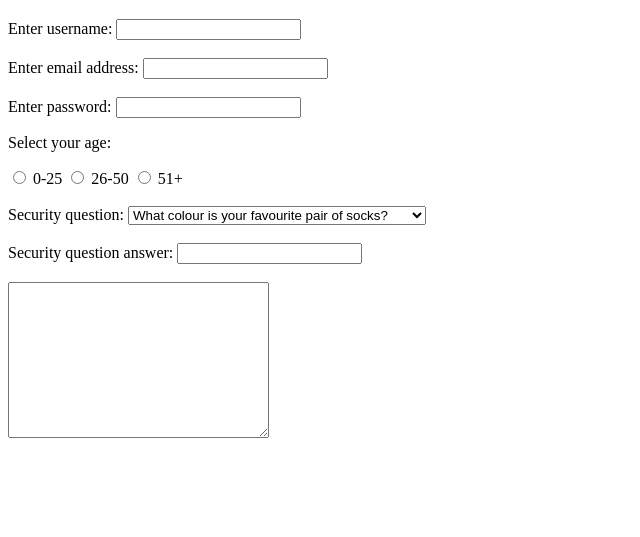
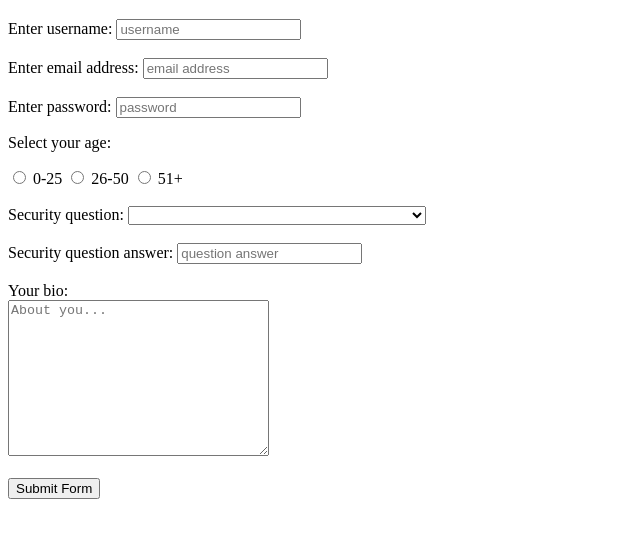
Before and after one commit to ldmitch/html_css_sandbox, a plain HTML site: page index.html in a window 1280 px wide. Shown: the part 61-598 px from the top of the page, without its empty margins (0-640 px from the left). Drawn offline with Linux system fonts and the light colour scheme.

Commit message:
Submit button, placeholders

```diff
--- a/index.html
+++ b/index.html
@@ -7,13 +7,13 @@
     <h1>HTML Forms</h1>
     <form>
         <label for="username">Enter username:</label>
-        <input type="text" id="username" name="username">
+        <input type="text" id="username" name="username" placeholder="username">
         <br><br>
         <label for="email">Enter email address:</label>
-        <input type="email" id="email" name="email">
+        <input type="email" id="email" name="email" placeholder="email address">
         <br><br>
         <label for="password">Enter password:</label>
-        <input type="password" id="password" name="password">
+        <input type="password" id="password" name="password" placeholder="password">
 
         <p>Select your age:</p>
         <input type="radio" name="age" value="0-25" id="option-1">
@@ -27,17 +27,23 @@
 
         <label for="">Security question:</label>
         <select name="question" id="question">
+            <option value="q-empty"></option>
             <option value="q1">What colour is your favourite pair of socks?</option>
             <option value="q2">If you could be a vegetable, which would it be?</option>
             <option value="q3">What was your favourite teacher's name?</option>
         </select>
         <br><br>
-        <label for="">Security question answer:</label>
-        <input type="text" id="answer" name="answer">
+        <label for="answer">Security question answer:</label>
+        <input type="text" id="answer" name="answer" placeholder="question answer">
 
         <br><br>
 
-        <textarea name="bio" id="bio" cols="30" rows="10"></textarea>
+        <label for="bio">Your bio:</label><br>
+        <textarea name="bio" id="bio" cols="30" rows="10" placeholder="About you..."></textarea>
+
+        <br><br>
+
+        <input type="submit" value="Submit Form">
     </form>
 </body>
 </html>
```
